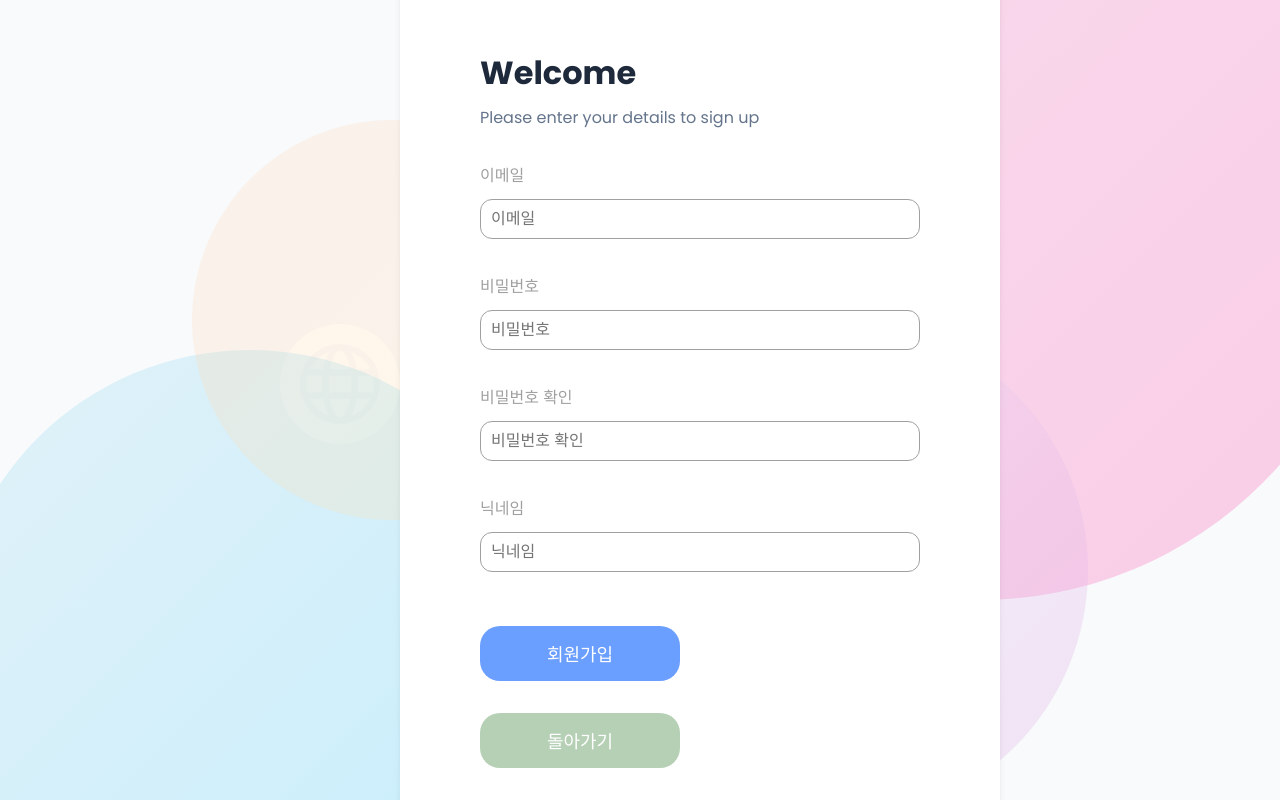
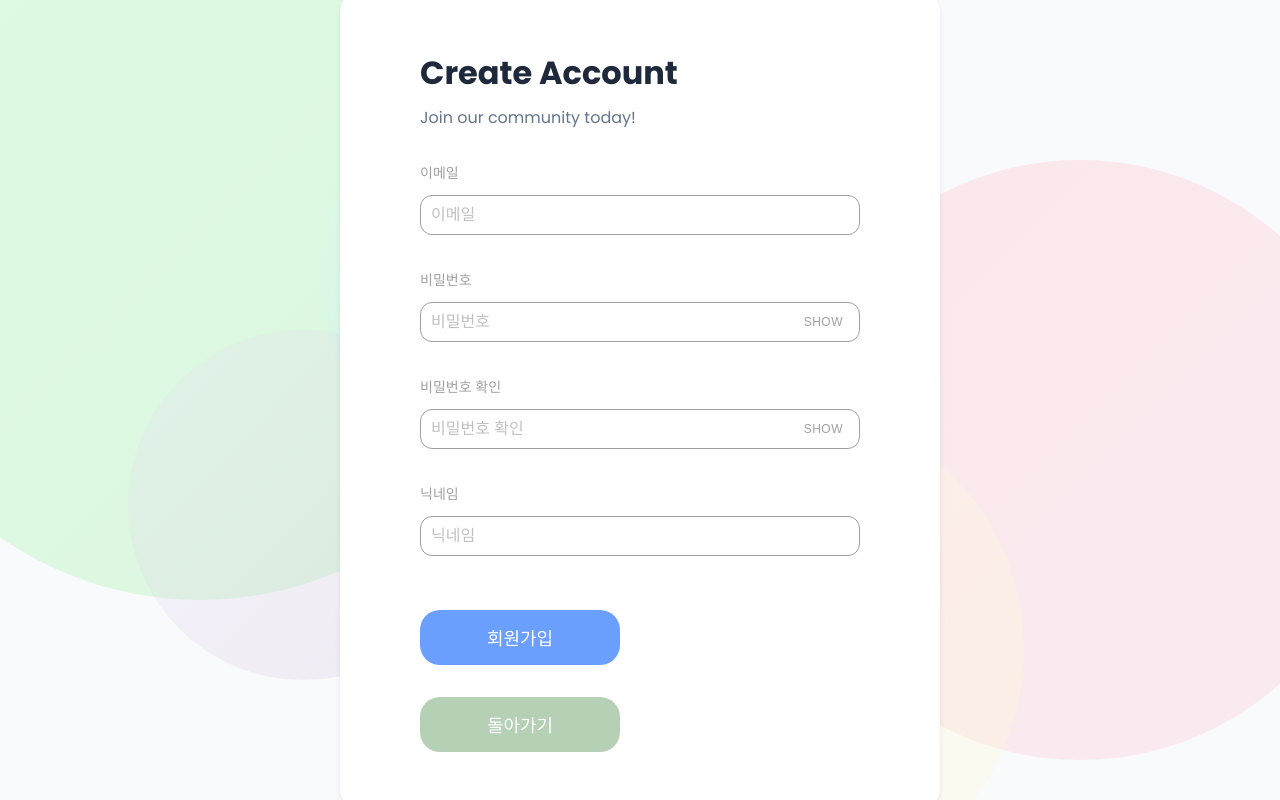
Before and after one commit to SEOULTECH-GDG-4TH-FRONTEND/MEMBER_HUIJIN, a React (Create React App) app: page /signup in a window 1280 px wide. Built offline with nearby package versions, Linux system fonts and the light colour scheme.

Commit message:
회원가입 디자인 통일성 개선, 비밀번호 show/hide 기능 추가

```diff
--- a/src/components/InputFields.jsx
+++ b/src/components/InputFields.jsx
@@ -1,28 +1,94 @@
 import styled from "styled-components";
+import { useState } from "react";
 
+// 입력 필드를 감싸는 최상위 컨테이너
 const InputContainer = styled.div`
   margin-bottom: 34px;
+  position: relative;
 `;
 
+// 입력 필드의 레이블 스타일링
 const Label = styled.span`
   display: block;
   color: #a0a0a0;
   margin-bottom: 11px;
+  font-size: 14px;
 `;
 
+// 입력 필드 래퍼
+const InputWrapper = styled.div`
+  position: relative;
+  display: flex;
+  align-items: center;
+`;
+
+// 실제 입력 필드 스타일링
 const Input = styled.input`
   padding: 10px;
   font-size: 1rem;
   border: 1px solid #a0a0a0;
   border-radius: 12px;
   width: 100%;
+  transition: border-color 0.2s;
+
+  &:focus {
+    outline: none;
+    border-color: #2563eb;
+  }
+
+  &::placeholder {
+    color: #c0c0c0;
+  }
 `;
 
-function InputFields({ label, onChange }) {
+// 비밀번호 토글 버튼 스타일링
+const ToggleButton = styled.button`
+  position: absolute;
+  right: 12px;
+  background: none;
+  border: none;
+  cursor: pointer;
+  color: #a0a0a0;
+  font-size: 12px;
+  padding: 5px;
+  font-weight: 500;
+  text-transform: uppercase;
+  letter-spacing: 0.5px;
+
+  &:hover {
+    color: #808080;
+  }
+`;
+
+function InputFields({ label, type = "text", onChange }) {
+  // 비밀번호 표시 여부 상태 관리
+  const [showPassword, setShowPassword] = useState(false);
+  const isPassword = type === "password";
+
+  // 비밀번호 토글 핸들러
+  const togglePasswordVisibility = (e) => {
+    e.preventDefault();
+    setShowPassword(!showPassword);
+  };
+
   return (
     <InputContainer>
       <Label>{label}</Label>
-            <Input type="text" placeholder={label} onChange={onChange} />
+      <InputWrapper>
+        <Input
+          type={isPassword && showPassword ? "text" : type}
+          placeholder={label}
+          onChange={onChange}
+        />
+        {isPassword && (
+          <ToggleButton
+            onClick={togglePasswordVisibility}
+            aria-label="비밀번호 보기"
+          >
+            {showPassword ? "hide" : "show"}
+          </ToggleButton>
+        )}
+      </InputWrapper>
     </InputContainer>
   );
 }
--- a/src/pages/SignUp.jsx
+++ b/src/pages/SignUp.jsx
@@ -1,3 +1,4 @@
+// 필요한 라이브러리와 컴포넌트 import
 import styled from "styled-components";
 import InputFields from "../components/InputFields";
 import Button from "../components/Button";
@@ -14,12 +15,14 @@ function SignUp() {
   const [password2, setPassword2] = useState("");
   const [email, setEmail] = useState("");
 
+  // 로그인 상태 체크 및 리다이렉트
   useEffect(() => {
     if (isLoggedIn) {
       navigate("/");
     }
   }, [isLoggedIn, navigate]);
 
+  // 회원가입 처리 함수
   const handleSignup = async () => {
     try {
       await signup(username, password1, password2, email);
@@ -32,11 +35,9 @@ function SignUp() {
 
   return (
     <Wrapper>
-      <Logo src="/logo.svg" alt="" />
-
       <LoginContainer>
-        <LoginTitle>Welcome</LoginTitle>
-        <LoginSubtitle>Please enter your details to sign up</LoginSubtitle>
+        <LoginTitle>Create Account</LoginTitle>
+        <LoginSubtitle>Join our community today!</LoginSubtitle>
 
         <InputFields
           label="이메일"
@@ -46,12 +47,14 @@ function SignUp() {
         />
         <InputFields
           label="비밀번호"
+          type="password"
           onChange={(e) => {
             setPassword1(e.target.value);
           }}
         />
         <InputFields
           label="비밀번호 확인"
+          type="password"
           onChange={(e) => {
             setPassword2(e.target.value);
           }}
@@ -85,6 +88,8 @@ function SignUp() {
       <BackgroundCircle2 />
       <BackgroundCircle3 />
       <BackgroundCircle4 />
+      <BackgroundCircle5 />
+      <BackgroundCircle6 />
     </Wrapper>
   );
 }
@@ -104,11 +109,11 @@ const Wrapper = styled.div`
   overflow: hidden;
 `;
 
-// 메인 로그인 컨테이너
+// 메인 회원가입 컨테이너
 const LoginContainer = styled.div`
   width: 100%;
   max-width: 600px;
-  padding: 80px 80px;
+  padding: 60px 80px;
   background: white;
   border-radius: 24px;
   box-shadow: 0 4px 6px -1px rgb(0 0 0 / 0.1);
@@ -118,21 +123,23 @@ const LoginContainer = styled.div`
 
 // 로고 스타일링
 const Logo = styled.img`
+  position: absolute;
+  top: 30px;
+  left: 40px;
   width: 120px;
   height: auto;
-  margin-bottom: 32px;
+  z-index: 2;
 `;
 
-// 로그인 타이틀 스타일링
+// 회원가입 타이틀 스타일링
 const LoginTitle = styled.h1`
   font-size: 32px;
   font-weight: 700;
   color: #1e293b;
   margin-bottom: 8px;
-  margin-top: 16px;
 `;
 
-// 로그인 서브타이틀
+// 회원가입 서브타이틀
 const LoginSubtitle = styled.p`
   font-size: 16px;
   color: #64748b;
@@ -147,50 +154,74 @@ const ButtonGroup = styled.div`
   margin-top: 32px;
 `;
 
-// 배경 장식용 원 1 (분홍색)
+// 배경 장식용 원 1 (연두색)
 const BackgroundCircle1 = styled.div`
   position: fixed;
-  width: 800px;
-  height: 800px;
+  width: 700px;
+  height: 700px;
   border-radius: 50%;
-  background: linear-gradient(135deg, #ff69b433, #ff149433);
-  top: -200px;
-  right: -100px;
+  background: linear-gradient(135deg, #98fb9844, #90ee9044);
+  top: -100px;
+  left: -150px;
   z-index: 0;
 `;
 
-// 배경 장식용 원 2 (하늘색)
+// 배경 장식용 원 2 (연분홍)
 const BackgroundCircle2 = styled.div`
   position: fixed;
   width: 600px;
   height: 600px;
   border-radius: 50%;
-  background: linear-gradient(135deg, #87ceeb33, #00bfff33);
-  bottom: -150px;
-  left: -50px;
+  background: linear-gradient(135deg, #ffb6c144, #ffc0cb44);
+  top: 20%;
+  right: -100px;
   z-index: 0;
 `;
 
-// 배경 장식용 원 3 (연한 보라)
+// 배경 장식용 원 3 (연노랑)
 const BackgroundCircle3 = styled.div`
   position: fixed;
   width: 500px;
   height: 500px;
   border-radius: 50%;
-  background: linear-gradient(135deg, #e6e6fa44, #dda0dd44);
-  top: 40%;
-  right: 15%;
+  background: linear-gradient(135deg, #ffffe044, #fffacd44);
+  bottom: -100px;
+  right: 20%;
   z-index: 0;
 `;
 
-// 배경 장식용 원 4 (연한 살구색)
+// 배경 장식용 원 4 (연하늘)
 const BackgroundCircle4 = styled.div`
   position: fixed;
   width: 400px;
   height: 400px;
   border-radius: 50%;
-  background: linear-gradient(135deg, #ffdab944, #ffe4b544);
-  top: 15%;
-  left: 15%;
+  background: linear-gradient(135deg, #e0ffff44, #b0e0e644);
+  top: 10%;
+  left: 25%;
   z-index: 0;
 `;
+
+// 배경 장식용 원 5 (연보라)
+const BackgroundCircle5 = styled.div`
+  position: fixed;
+  width: 350px;
+  height: 350px;
+  border-radius: 50%;
+  background: linear-gradient(135deg, #e6e6fa44, #d8bfd844);
+  bottom: 15%;
+  left: 10%;
+  z-index: 0;
+`;
+
+// 배경 장식용 원 6 (연살구)
+const BackgroundCircle6 = styled.div`
+  position: fixed;
+  width: 300px;
+  height: 300px;
+  border-radius: 50%;
+  background: linear-gradient(135deg, #ffdab944, #ffe4b544);
+  top: 30%;
+  right: 30%;
+  z-index: 0;
+`;
```
Lines whose indentation alone changed are shown as unchanged.
